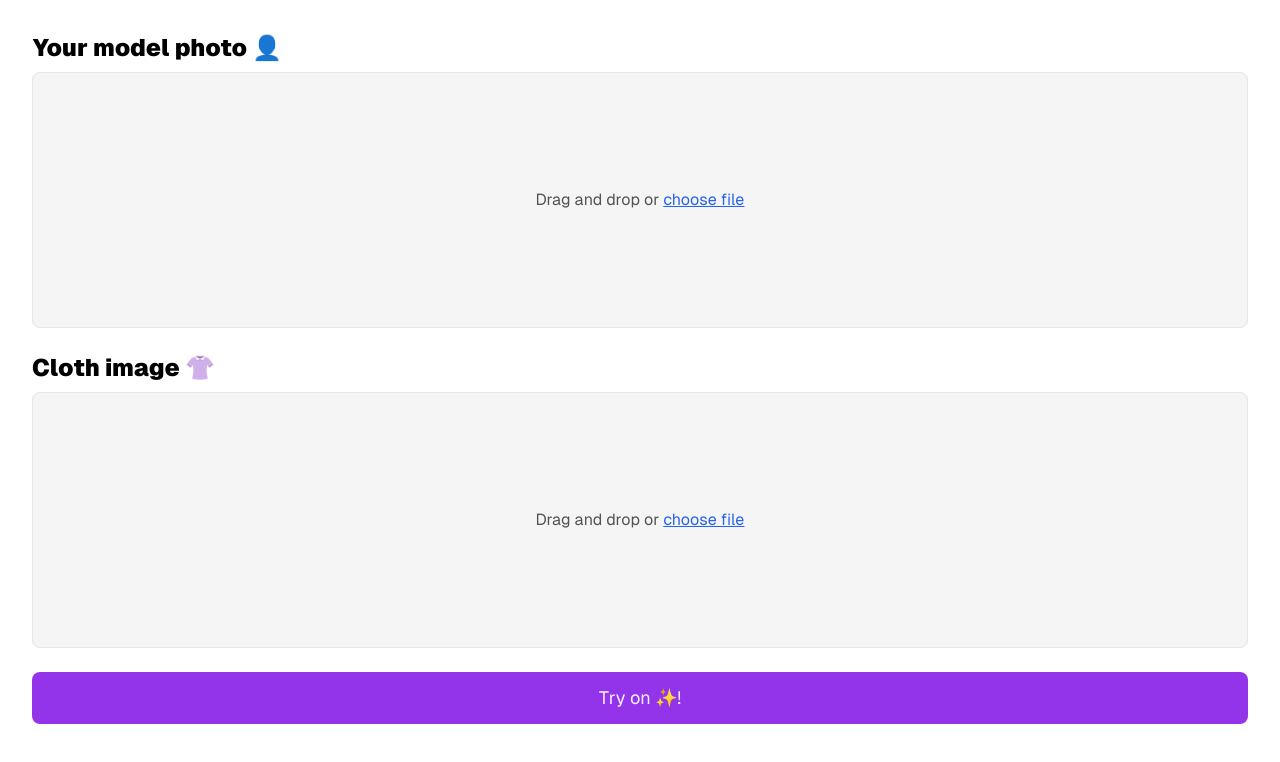
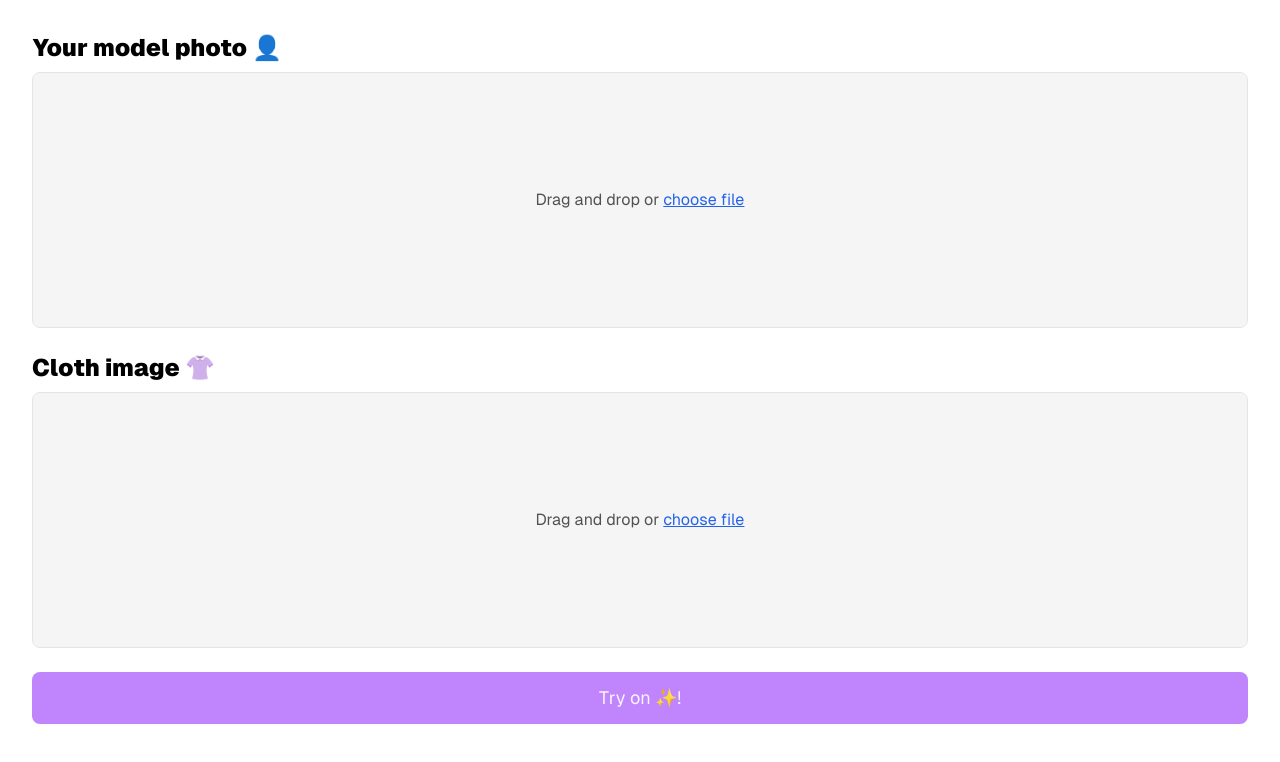
Before and after one commit to jrafaaael/try-on, a Vue app in the folder extension/: page / in a window 1280 px wide. Shown: the top 762 px of the page. Built offline with nearby package versions, Linux system fonts and the light colour scheme.

Commit message:
feat(ext): show inactive button when not model or not garnet

```diff
--- a/extension/src/App.vue
+++ b/extension/src/App.vue
@@ -24,7 +24,10 @@ async function handleClick() {
   <Model v-model="model" @change="(data) => (model = data.file)" />
   <Garnet v-model="garnet" @change="(data) => (garnet = data.file)" />
   <button
-    class="w-full mt-6 p-3 bg-purple-600 rounded-lg text-lg text-purple-50"
+    class="w-full mt-6 p-3 rounded-lg text-lg text-purple-50"
+    :class="[
+      model && garnet ? 'bg-purple-600' : 'bg-purple-400 cursor-not-allowed',
+    ]"
     @click="handleClick"
   >
     Try on ✨!
```
